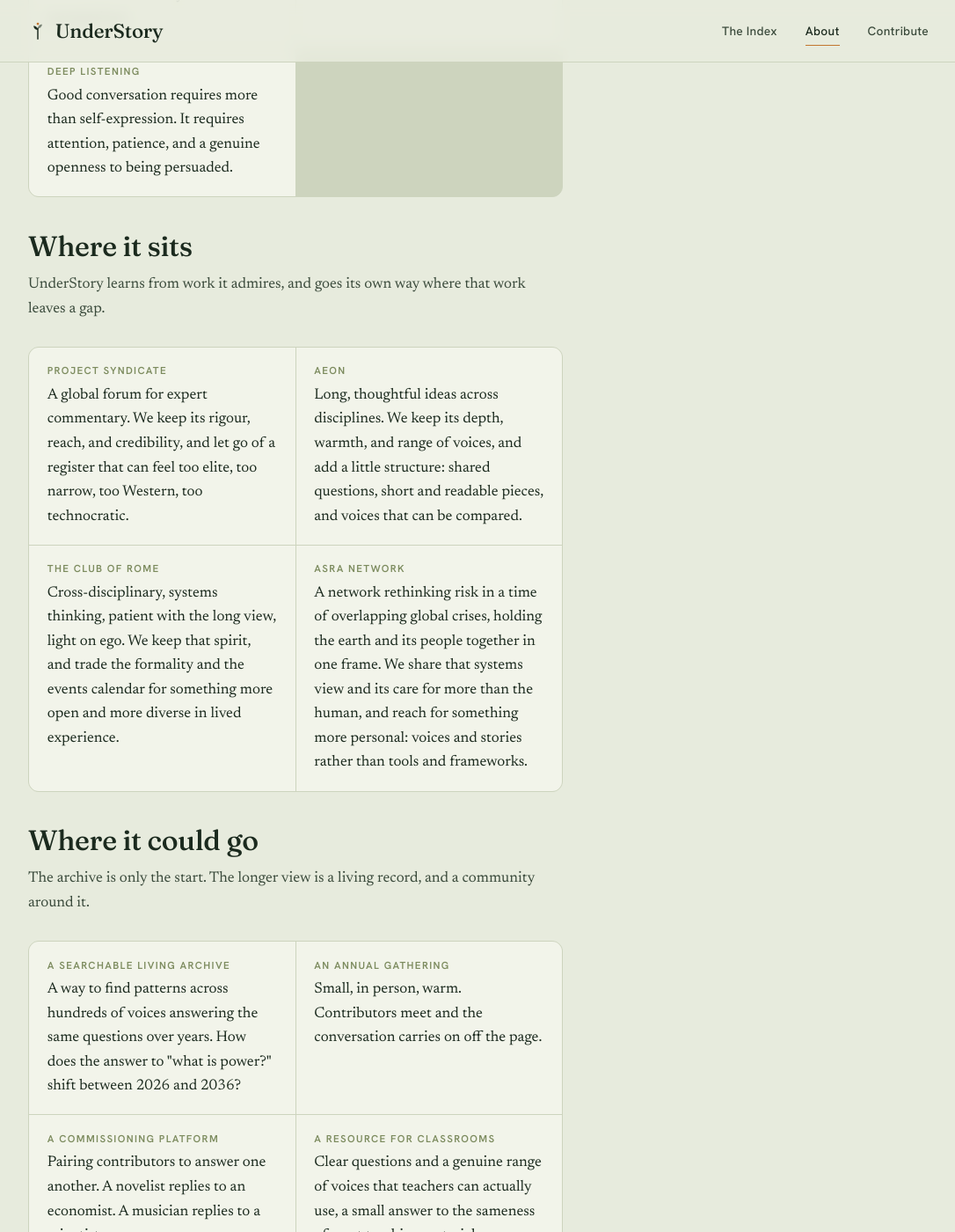
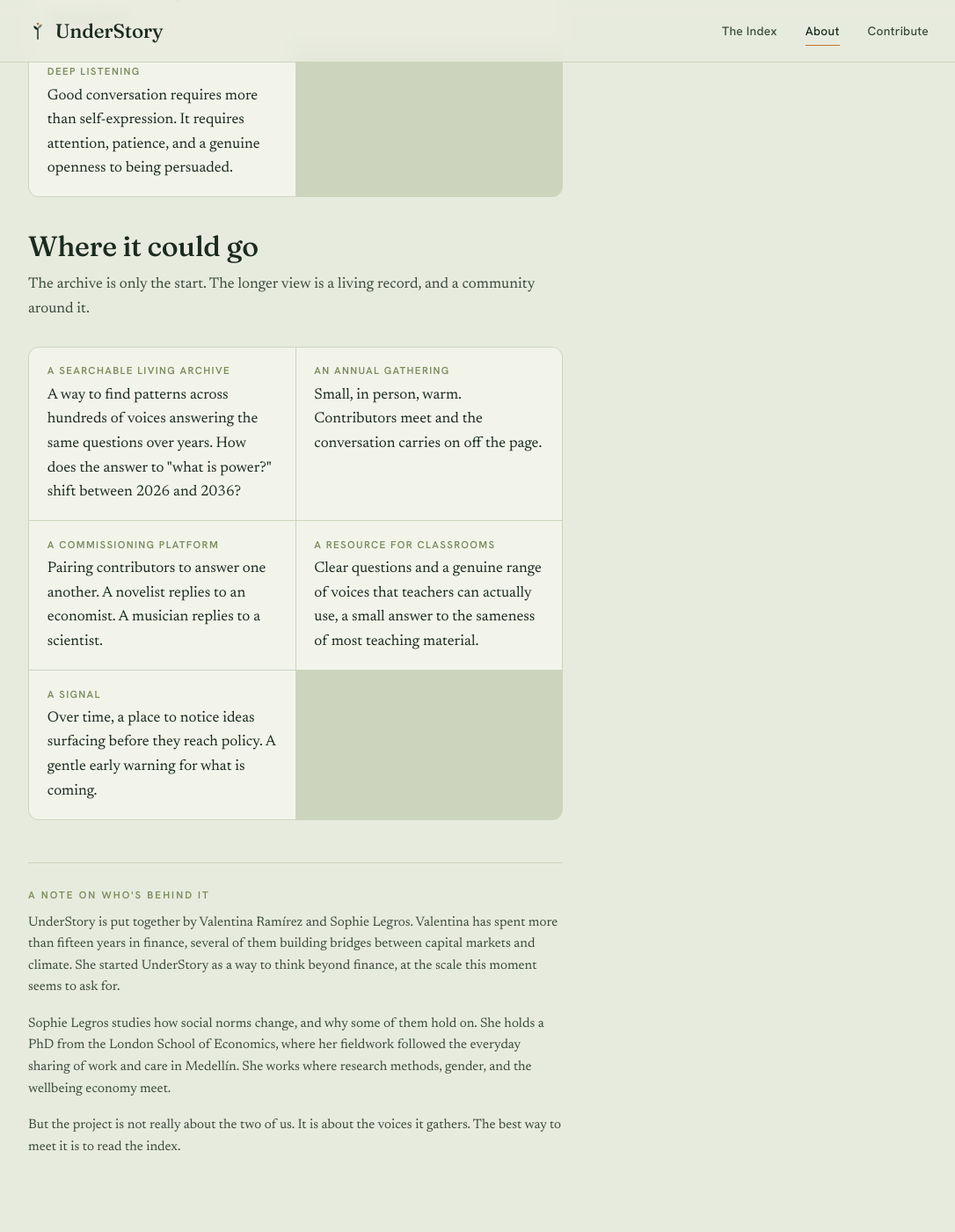
Before and after one commit to valentina-rm/understory, a Jekyll site: the page built from about.md, in a window 1280 px wide and 1400 px high, scrolled down 2189 px. Shown: the whole window at 88% size, without its empty margins (96-1182 px from the left). Built offline with Jekyll 4.4.1, drawn with Linux system fonts in a browser that asks for light colours.

Commit message:
references out

```diff
--- a/about.md
+++ b/about.md
@@ -55,29 +55,6 @@ Voices are chosen with care, for clarity and for a point of view you will not fi
   </div>
 </div>
 
-## Where it sits
-
-UnderStory learns from work it admires, and goes its own way where that work leaves a gap.
-
-<div class="spec">
-  <div class="spec-row">
-    <dt>Project Syndicate</dt>
-    <dd>A global forum for expert commentary. We keep its rigour, reach, and credibility, and let go of a register that can feel too elite, too narrow, too Western, too technocratic.</dd>
-  </div>
-  <div class="spec-row">
-    <dt>Aeon</dt>
-    <dd>Long, thoughtful ideas across disciplines. We keep its depth, warmth, and range of voices, and add a little structure: shared questions, short and readable pieces, and voices that can be compared.</dd>
-  </div>
-  <div class="spec-row">
-    <dt>The Club of Rome</dt>
-    <dd>Cross-disciplinary, systems thinking, patient with the long view, light on ego. We keep that spirit, and trade the formality and the events calendar for something more open and more diverse in lived experience.</dd>
-  </div>
-  <div class="spec-row">
-    <dt>ASRA Network</dt>
-    <dd>A network rethinking risk in a time of overlapping global crises, holding the earth and its people together in one frame. We share that systems view and its care for more than the human, and reach for something more personal: voices and stories rather than tools and frameworks.</dd>
-  </div>
-</div>
-
 ## Where it could go
 
 The archive is only the start. The longer view is a living record, and a community around it.
```
